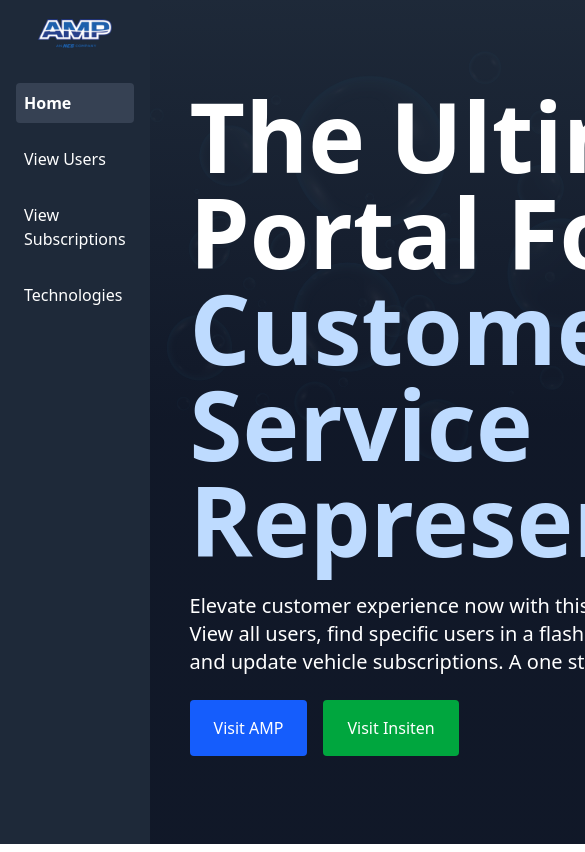
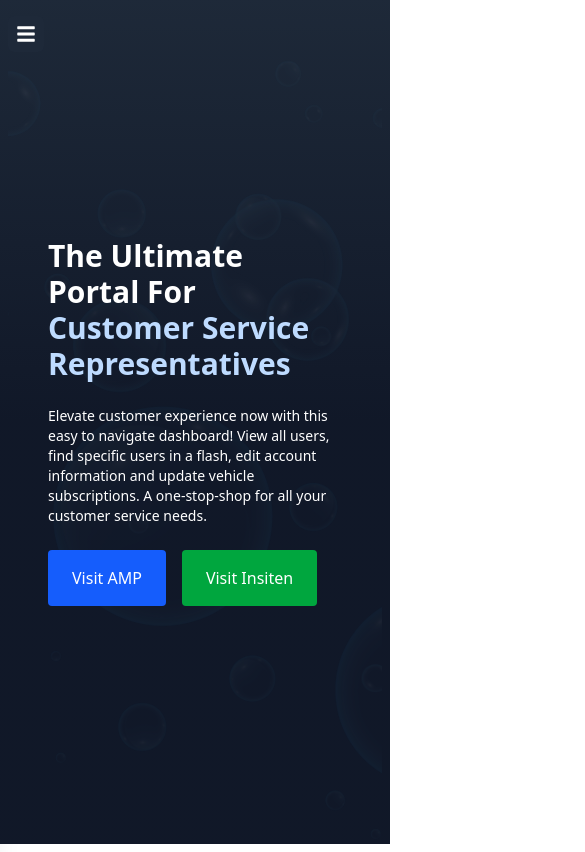
Before and after one commit to rayherna18/amp-csr-portal, a React (Vite) app in the folder amp-csr-frontend/: page / in a window 390 px wide. Shown: the top 852 px of the page, 585 px wide, since content can reach past the window. Built offline with nearby package versions, Linux system fonts and the light colour scheme.

Commit message:
feat: better responsiveness to home and view all users

```diff
--- a/amp-csr-frontend/src/components/AddSubscriptionModal.tsx
+++ b/amp-csr-frontend/src/components/AddSubscriptionModal.tsx
@@ -41,7 +41,7 @@
   };
 
   return (
-    <div className="fixed inset-0 flex items-center justify-center bg-black/55">
+    <div className="fixed inset-0 flex items-center justify-center bg-black/55 p-4">
       <div className="bg-white p-6 rounded-lg shadow-lg w-96">
         <h2 className="text-xl font-semibold mb-4">Add Subscription</h2>
 
--- a/amp-csr-frontend/src/components/Dashboard.tsx
+++ b/amp-csr-frontend/src/components/Dashboard.tsx
@@ -1,14 +1,39 @@
 import { Link, Outlet, useLocation } from "react-router-dom";
-
+import { useEffect, useState } from "react";
+import { FaBars, FaTimes } from "react-icons/fa";
 const Dashboard = () => {
   const location = useLocation();
+  const [isNavOpen, setIsNavOpen] = useState(false);
+
+
+  // Resets isNavOpen when the location changes
+  useEffect(() => {
+    setIsNavOpen(false);
+  }, [location]);
+
+
   return (
     <div className="flex h-screen">
+
+      {/* Mobile Nav Button */}
+      <button
+        onClick={() => setIsNavOpen(!isNavOpen)}
+        className="fixed top-4 left-2 z-50 text-white bg-gray-800 p-2 rounded-md md:hidden"
+      >
+        {isNavOpen ? <FaTimes size={20} /> : <FaBars size={20} />}
+      </button>
+
       {/* Sidebar */}
-      <div className="bg-gray-800 text-white w-64 p-4 shadow-xl">
+      <div
+        className={`fixed inset-y-0 left-0 w-64 bg-gray-800 text-white shadow-xl transform ${
+          isNavOpen ? "translate-x-0 z-40" : "-translate-x-full"
+        } transition-transform md:relative md:translate-x-0 md:w-64`}
+      >
+      <div className="p-4">
         <div className="mb-8 flex justify-center">
           <img src="src/assets/amp-logo.webp" alt="AMP Logo" className="w-56" />
         </div>
+
         <ul>
           {[
             { path: "/", label: "Home" },
@@ -31,9 +56,10 @@
           ))}
         </ul>
       </div>
+      </div>
 
       {/* Main Content */}
-      <div className="relative flex-1 bg-gradient-to-b from-gray-800 via-gray-900 to-gray-900">
+      <div className="relative flex-1 bg-gradient-to-b from-gray-800 via-gray-900 to-gray-900 p-2 md:p-0">
         {/* The Outlet renders the matching route components */}
         <Outlet />
       </div>
--- a/amp-csr-frontend/src/components/EditSubscriptionModal.tsx
+++ b/amp-csr-frontend/src/components/EditSubscriptionModal.tsx
@@ -95,6 +95,7 @@
 
           // Call onSave to update the subscriptions state with the swapped values
           onSave({ VehicleSubscriptions: updatedSubscriptions });
+          onClose();
         }
       }
     }
@@ -123,7 +124,7 @@
   };
 
   return (
-    <div className="fixed inset-0 flex items-center justify-center bg-black/55">
+    <div className="fixed inset-0 flex items-center justify-center bg-black/55 p-5 md:p-0">
       <div className="bg-white p-6 rounded-lg shadow-lg w-96">
         <h2 className="text-xl font-semibold mb-4">Edit Subscription</h2>
 
--- a/amp-csr-frontend/src/components/EditUserModal.tsx
+++ b/amp-csr-frontend/src/components/EditUserModal.tsx
@@ -33,7 +33,7 @@
     onClose();
   };
   return (
-    <div className="fixed inset-0 flex items-center justify-center bg-black/55">
+    <div className="fixed inset-0 flex items-center justify-center bg-black/55 p-5 md:p-0">
       <div className="bg-white p-6 rounded-lg shadow-lg w-96">
         <h2 className="text-xl font-semibold mb-4">Edit User</h2>
 
--- a/amp-csr-frontend/src/components/Home.tsx
+++ b/amp-csr-frontend/src/components/Home.tsx
@@ -1,30 +1,29 @@
 const Home = () => {
     return (
-        <div className="relative p-10 h-screen flex flex-col">
+        <div className="relative p-10 h-screen overflow-y-auto flex flex-col">
           <img
           src="src/assets/bubbles.webp"
           alt="Bubbles Overlay"
-          className=" z-0 absolute left-0 w-full object-cover opacity-5 pointer-events-none select-none"
+          className=" z-0 absolute left-0 w-full h-full md:h-auto object-cover opacity-5 pointer-events-none select-none"
         />
         <div className="z-10 flex flex-col h-full justify-center mx-auto">
-            <h1 className="font-bold text-8xl text-white">
+            <h1 className="font-bold text-3xl md:text-5xl lg:text-7xl xl:text-8xl text-white">
             The Ultimate Portal For
           </h1>
-          <h2 className="font-bold text-8xl text-blue-200">
+          <h2 className="font-bold text-3xl md:text-5xl lg:text-7xl xl:text-8xl text-blue-200">
             Customer Service Representatives
           </h2>
-          <h4 className="text-white text-xl my-6 max-w-2xl">
+          <h4 className="text-white text-sm md:text-base lg:text-lg xl:text-xl my-6 max-w-2xl">
             Elevate customer experience now with this easy to navigate
             dashboard! View all users, find specific users in a flash, edit
-            account information and update vehicle subscriptions. A one stop
-            shop for AMP CSRs.
+            account information and update vehicle subscriptions. A one-stop-shop for all your customer service needs.
           </h4>
 
-          <div className="space-x-4">
-            <button className="bg-blue-600 text-white py-4 px-6 rounded hover:bg-blue-700">
+          <div className="space-y-4 md:space-y-0 space-x-4">
+            <button className="bg-blue-600 text-white py-4 px-6 rounded hover:bg-blue-700 cursor-pointer">
               <a href="https://ampmemberships.com/">Visit AMP</a>
             </button>
-            <button className="bg-green-600 text-white py-4 px-6 rounded hover:bg-green-700">
+            <button className="bg-green-600 text-white py-4 px-6 rounded hover:bg-green-700 cursor-pointer">
               <a href="https://insiten.com/">Visit Insiten</a>
             </button>
           </div>
--- a/amp-csr-frontend/src/components/Technologies.tsx
+++ b/amp-csr-frontend/src/components/Technologies.tsx
@@ -1,5 +1,3 @@
-import React from 'react'
-
 const Technologies = () => {
   return (
     <div>Technologies</div>
--- a/amp-csr-frontend/src/components/ViewSubscriptions.tsx
+++ b/amp-csr-frontend/src/components/ViewSubscriptions.tsx
@@ -1,5 +1,3 @@
-import React from 'react'
-
 const ViewSubscriptions = () => {
   return (
     <div>ViewSubscriptions</div>
```
Also changed, not shown: amp-csr-frontend/src/components/ViewUsers.tsx (+43 -44 lines).
